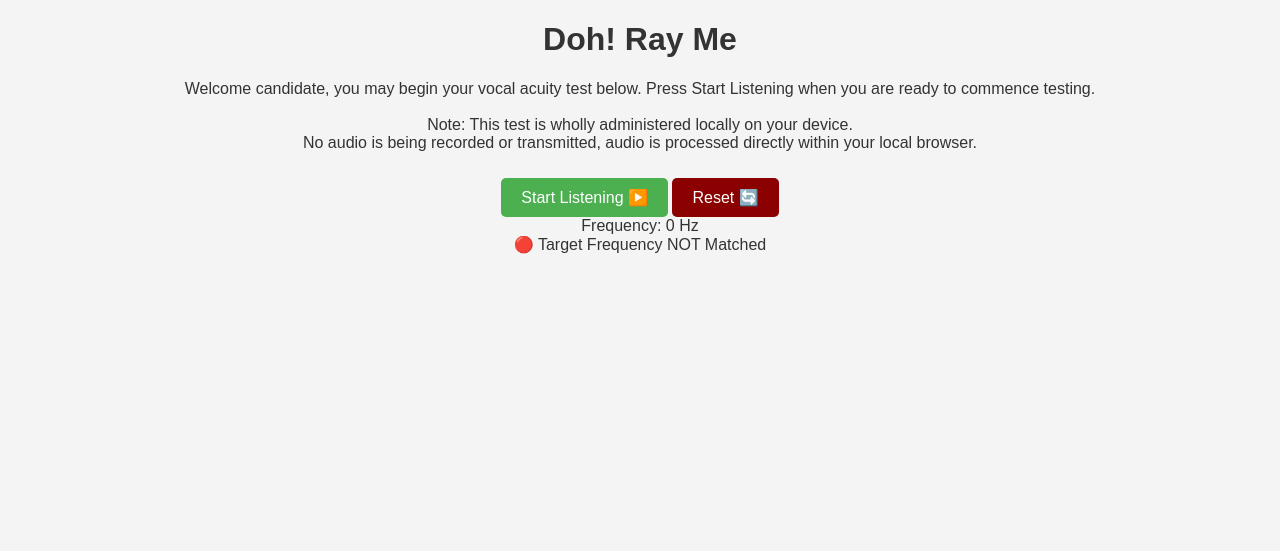
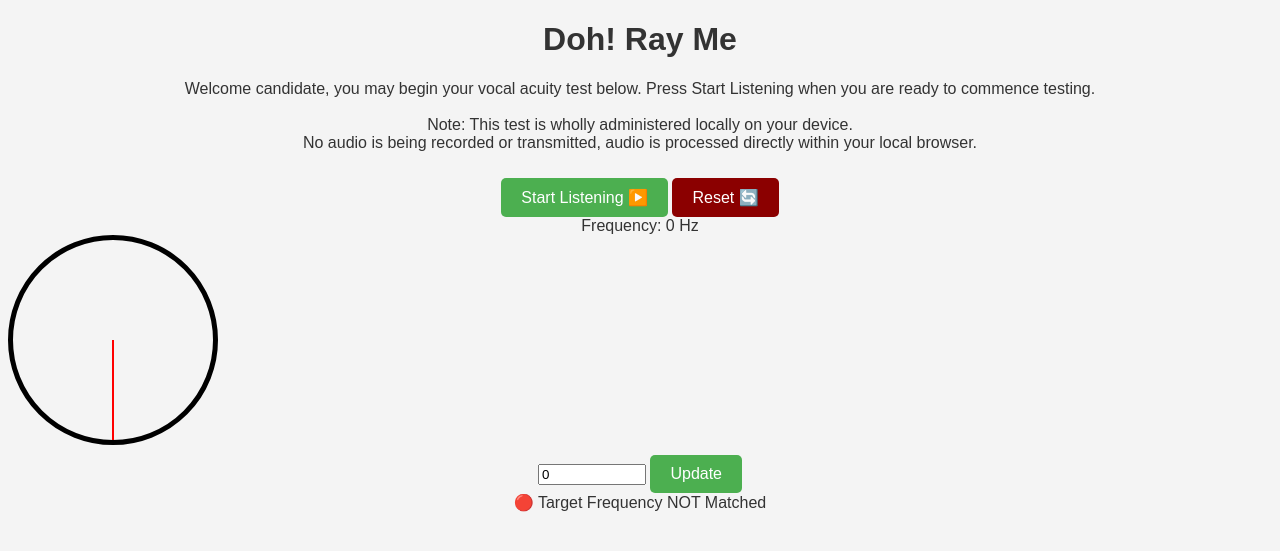
Before and after one commit to Console/console.github.io, a Jekyll site: the page ctf/sound-lock/sound.html, which Jekyll copies as it is, in a window 1280 px wide. Shown: the top 551 px of the page. Built offline with Jekyll 4.4.1, drawn with Linux system fonts in a browser that asks for light colours.

Commit message:
First attempt at adding a dial indicator

```diff
--- a/ctf/sound-lock/script.js
+++ b/ctf/sound-lock/script.js
@@ -121,6 +121,7 @@ window.onload = function() {
 
                 const frequencyDifference = Math.abs(averageFrequency - currentTargetFrequency);
                 document.getElementById('frequency').innerText = `Frequency: ${averageFrequency.toFixed(2)} Hz (Difference: ${frequencyDifference.toFixed(2)} Hz)`;
+                updateDial(parseInt(frequencyDifference))
 
                 // Debouncing logic to avoid rapid matching
                 const currentTime = Date.now();
@@ -173,6 +174,12 @@ window.onload = function() {
         }
     }
 
+    function updateDial(angle) {
+        var angle = parseInt(angle);
+        var hand = document.getElementById("hand");
+        hand.style.transform = "translateX(-50%) rotate(" + angle + "deg)";
+      }
+
 
     function updateBandPassFilter() {
         bandPassFilter.frequency.value = 600; // hardcoded center frequency for the bandpass filter
--- a/ctf/sound-lock/sound.html
+++ b/ctf/sound-lock/sound.html
@@ -17,6 +17,11 @@
     <button id="resetButton">Reset 🔄</button>
 
     <div id="frequency">Frequency: 0 Hz</div>
+    <div id="dial">
+        <div id="hand"></div>
+      </div>
+      <input type="number" id="input" min="-180" max="180" step="1" value="0">
+      <button onclick="updateDial()">Update</button>
     <div id="firstMatchDisplay">🔴 Target Frequency NOT Matched</div>
     <div id="secondMatchDisplay" style="display: none;">S🔴 Target Frequency NOT Matched/div>
     <div id="thirdMatchDisplay" style="display: none;">🔴 Target Frequency NOT Matched</div>
--- a/ctf/sound-lock/style.css
+++ b/ctf/sound-lock/style.css
@@ -92,3 +92,22 @@ input[type="number"] {
     font-size: 16px;
     cursor: pointer;
 }
+
+/*Hand Meter Stuff*/
+#dial {
+    width: 200px;
+    height: 200px;
+    border-radius: 50%;
+    border: 5px solid black;
+    position: relative;
+  }
+  #hand {
+    position: absolute;
+    top: 50%;
+    left: 50%;
+    transform-origin: 50% 100%;
+    transform: translateX(-50%) rotate(0deg);
+    width: 2px;
+    height: 100px;
+    background-color: red;
+  }
```
